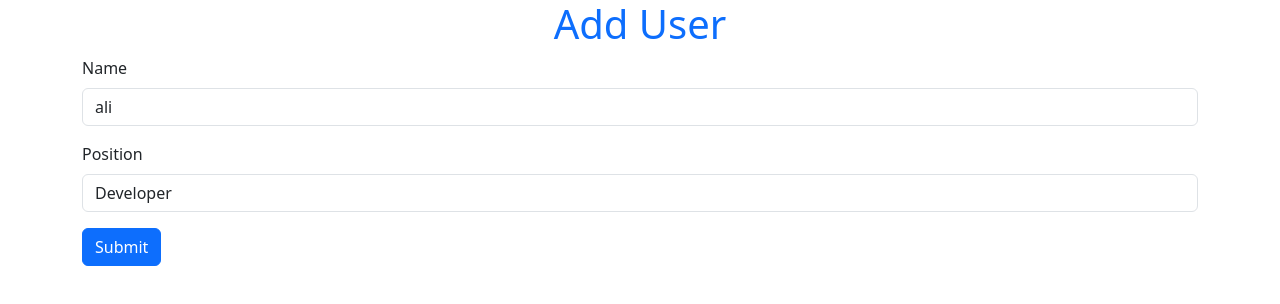
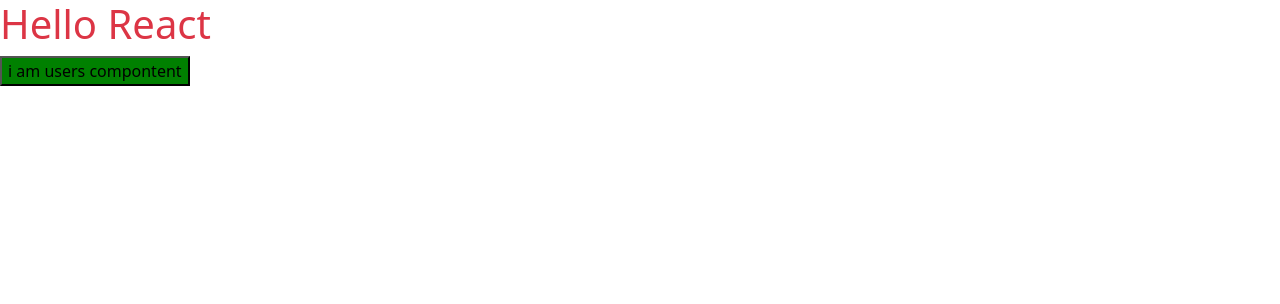
Before and after one commit to abdelrahmanShabaan/React_js_ITI_XMaster_Packages, a React (Create React App) app: page /users in a window 1280 px wide. Shown: the top 304 px of the page. Built offline with nearby package versions, Linux system fonts and the light colour scheme.

Commit message:
make four route

```diff
--- a/src/App.js
+++ b/src/App.js
@@ -2,6 +2,10 @@
 import './App.css';
 import 'bootstrap/dist/css/bootstrap.min.css';
 import AddUser from './AppUser';
+import { BrowserRouter, Route } from 'react-router-dom/cjs/react-router-dom.min';
+import AppClassComponent from './Pages/AppClassComponent';
+import AppFunctionComponent from './Pages/AppFunctionComponent';
+import UsersData from './Pages/UsersData';
 
 function App() {
   return (
@@ -13,7 +17,14 @@
       <MyButton name="Hello from app component" color="red"/>
       <MyTitle title= "I am from apps"/>
       <AppFunctionComponent /> */}
-      <AddUser />
+      {/* <AddUser /> */}
+
+      <BrowserRouter>
+      <Route path={"/class"} component={AppClassComponent} />
+      <Route path={"/fun"} component={AppFunctionComponent} />
+      <Route path={"/adduser"} component={AddUser} />
+      <Route path={"/users"} component={UsersData} />
+      </BrowserRouter>
     </div>
   );
 }
--- a/src/Pages/AppClassComponent.js
+++ b/src/Pages/AppClassComponent.js
@@ -1,7 +1,7 @@
 import React from "react";
-import MyButton from "./Components/MyButton";
-import MyTitle from "./Components/MyTitle";
 import UsersData from "./UsersData";
+import MyButton from "../Components/MyButton";
+import MyTitle from "../Components/MyTitle";
 
 
 class AppClassComponent extends React.Component{
--- a/src/Pages/UsersData.js
+++ b/src/Pages/UsersData.js
@@ -1,5 +1,5 @@
 import React from "react";
-import MyButton from "./MyButton";
+import MyButton from "../Components/MyButton";
 
 
 
```
